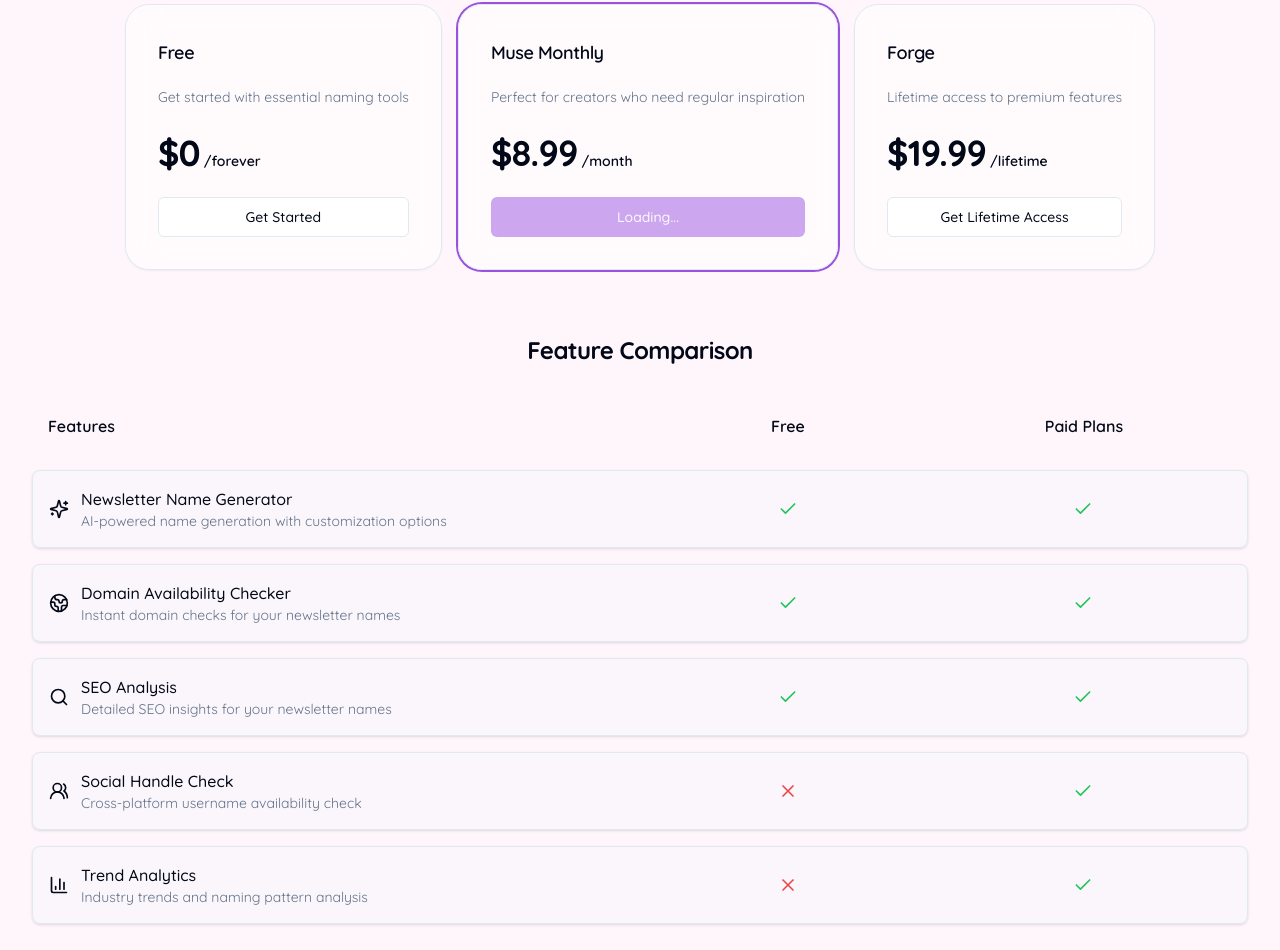
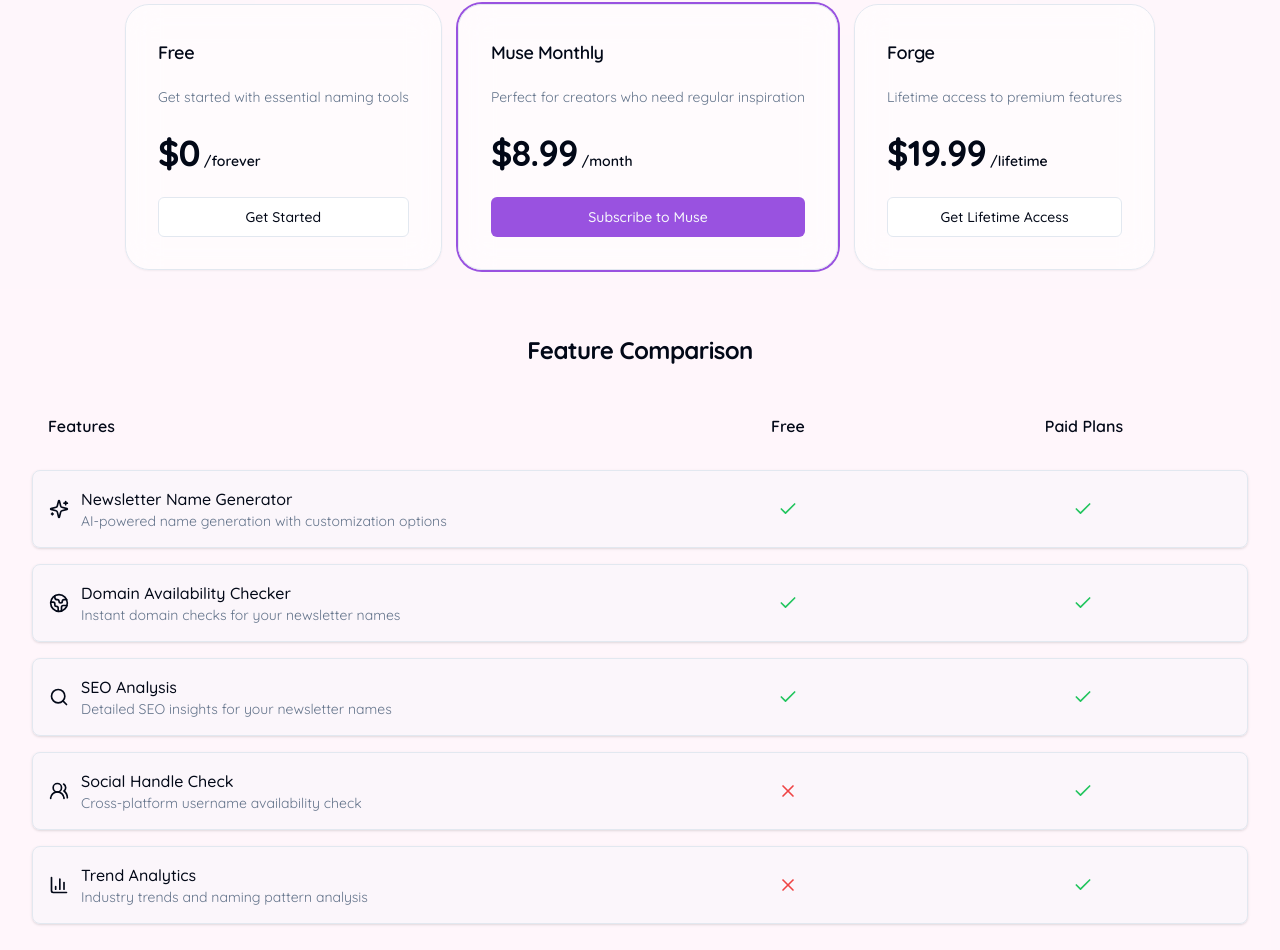
Before and after one commit to Motlakz/newsletter-name-ideas, a Next.js app: page / in a window 1280 px wide. Shown: the part 2760-3710 px from the top of the page. Built offline with nearby package versions, Linux system fonts and the light colour scheme; no server answers.

Commit message:
fix: revert pricing component to stale version

```diff
--- a/components/common/pricing.tsx
+++ b/components/common/pricing.tsx
@@ -5,10 +5,9 @@ import { Check, Globe2, Search, Users2, BarChart3, X, Sparkles } from 'lucide-re
 import { Button } from '@/components/ui/button'
 import { GlassCard } from '@/components/ui/glass-card'
 import { motion } from "framer-motion"
-import { useEffect, useState } from 'react'
+import { useState } from 'react'
 import { Switch } from '../ui/switch'
 import { useUser } from "@/hooks/use-auth";
-import Script from "next/script";
 
 interface Feature {
   name: string
@@ -20,12 +19,6 @@ interface Feature {
 interface PricingToggleProps {
   isAnnual: boolean;
   setIsAnnual: (value: boolean) => void;
-}
-
-const OVERLAY_IDS = {
-  MUSE_MONTHLY: process.env.NEXT_PUBLIC_MUSE_MONTHLY_ID || "",
-  MUSE_ANNUAL: process.env.NEXT_PUBLIC_MUSE_ANNUAL_ID || "",
-  FORGE: process.env.NEXT_PUBLIC_FORGE_ID || "",
 }
 
 const PricingToggle = ({ isAnnual, setIsAnnual }: PricingToggleProps) => {
@@ -90,15 +83,9 @@ const PricingToggle = ({ isAnnual, setIsAnnual }: PricingToggleProps) => {
 }
 
 export default function PricingComponent() {
-  const [scriptLoaded, setScriptLoaded] = useState(false);
-  const [isAnnual, setIsAnnual] = useState(false)
-  const router = useRouter();
-  const { user } = useUser()
-
-    const getCheckoutUrl = (overlayId: string) => {
-      const baseUrl = `https://scrape-sync.stage.fungies.net/checkout-element/${overlayId}`
-      return user?.$id ? `${baseUrl}?appwrite_user_id=${user.$id}` : baseUrl
-    }
+    const [isAnnual, setIsAnnual] = useState(false)
+    const router = useRouter();
+    const { user } = useUser()
 
     const features: Feature[] = [
       {
@@ -132,12 +119,6 @@ export default function PricingComponent() {
         included: 'muse'
       }
     ]
-
-    useEffect(() => {
-      if (!OVERLAY_IDS.MUSE_MONTHLY || !OVERLAY_IDS.MUSE_ANNUAL || !OVERLAY_IDS.FORGE) {
-        console.error('Missing overlay IDs in environment variables');
-      }
-    }, []);
 
     const handleSubscribe = () => {
       router.push('/sign-up');
@@ -196,13 +177,9 @@ export default function PricingComponent() {
             </p>
             <Button
               className="mt-6 w-full"
-              disabled={!scriptLoaded}
-              data-fungies-checkout-url={getCheckoutUrl(
-                isAnnual ? OVERLAY_IDS.MUSE_ANNUAL : OVERLAY_IDS.MUSE_MONTHLY
-              )}
-              data-fungies-mode="overlay"
+              onClick={handleSubscribe}
             >
-              {scriptLoaded ? 'Subscribe to Muse' : 'Loading...'}
+              Subscribe to Muse
             </Button>
           </div>
         </GlassCard>
@@ -289,16 +266,6 @@ export default function PricingComponent() {
           Need help choosing? <button className="text-primary underline" onClick={handleSubscribe}>Contact our team</button>
         </p>
       </div>
-      <Script
-          src='https://cdn.jsdelivr.net/npm/@fungies/fungies-js@0.0.6'
-          defer
-          data-auto-init
-          onLoad={() => setScriptLoaded(true)}
-          onError={(e) => {
-            console.error('Error loading Fungies script:', e);
-            setScriptLoaded(false);
-          }}
-        />
     </div>
   )
 }
```
